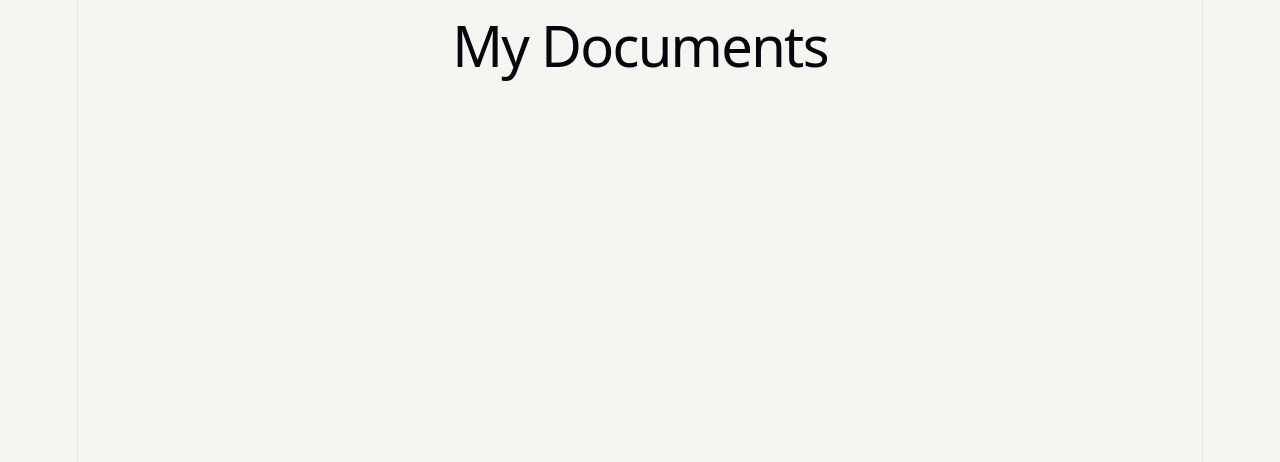
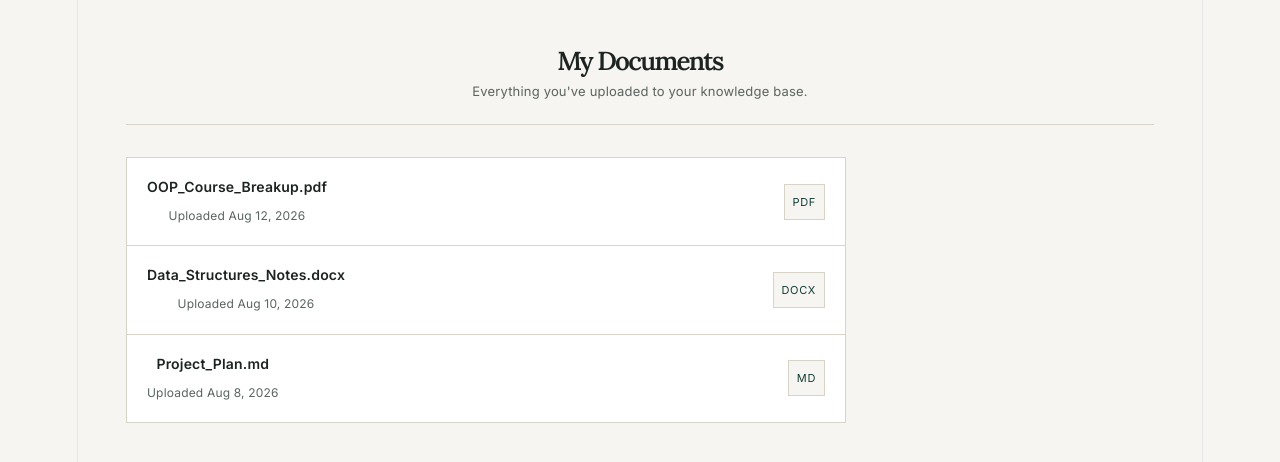
Before and after one commit to Calipha-Rayyan/Personal-Knowledge-Base-MCP, a React app in the folder frontend/: page /documents in a window 1280 px wide. Shown: the top 462 px of the page. Built offline with nearby package versions, Linux system fonts and the light colour scheme; the HTML template or start-up script is replaced by a standard one.

Commit message:
feat: build My Documents page with mock document list

```diff
--- a/frontend/src/pages/MyDocuments.jsx
+++ b/frontend/src/pages/MyDocuments.jsx
@@ -1,7 +1,36 @@
+import '../styles/documents.css'
+
+const mockDocuments = [
+  { id: 1, name: 'OOP_Course_Breakup.pdf', type: 'PDF', uploaded: 'Aug 12, 2026' },
+  { id: 2, name: 'Data_Structures_Notes.docx', type: 'DOCX', uploaded: 'Aug 10, 2026' },
+  { id: 3, name: 'Project_Plan.md', type: 'MD', uploaded: 'Aug 8, 2026' },
+]
+
 function MyDocuments() {
+  const documents = mockDocuments
+
   return (
-    <div>
-      <h1>My Documents</h1>
+    <div className="documents-page">
+      <div className="documents-header">
+        <h1>My Documents</h1>
+        <div className="subtitle">Everything you've uploaded to your knowledge base.</div>
+      </div>
+
+      {documents.length === 0 ? (
+        <div className="documents-empty">You haven't uploaded any documents yet.</div>
+      ) : (
+        <div className="documents-list">
+          {documents.map((doc) => (
+            <div key={doc.id} className="documents-row">
+              <div>
+                <div className="doc-name">{doc.name}</div>
+                <div className="doc-meta">Uploaded {doc.uploaded}</div>
+              </div>
+              <div className="doc-type">{doc.type}</div>
+            </div>
+          ))}
+        </div>
+      )}
     </div>
   )
 }
--- /dev/null
+++ b/frontend/src/styles/documents.css
@@ -0,0 +1,70 @@
+.documents-page {
+  min-height: 100vh;
+  padding: 48px;
+}
+
+.documents-header {
+  margin-bottom: 32px;
+  border-bottom: 1px solid var(--line);
+  padding-bottom: 20px;
+}
+
+.documents-header h1 {
+  font-family: 'Lora', serif;
+  font-size: 26px;
+  font-weight: 600;
+  margin: 0;
+  color: var(--ink);
+}
+
+.documents-header .subtitle {
+  font-size: 13px;
+  color: var(--ink-soft);
+  margin-top: 4px;
+}
+
+.documents-list {
+  max-width: 720px;
+  display: flex;
+  flex-direction: column;
+  gap: 1px;
+  background: var(--line);
+  border: 1px solid var(--line);
+}
+
+.documents-row {
+  background: var(--white);
+  padding: 16px 20px;
+  display: flex;
+  justify-content: space-between;
+  align-items: center;
+}
+
+.documents-row .doc-name {
+  font-family: 'Inter', sans-serif;
+  font-size: 14px;
+  font-weight: 600;
+  color: var(--ink);
+}
+
+.documents-row .doc-meta {
+  font-size: 12px;
+  color: var(--ink-soft);
+  margin-top: 3px;
+}
+
+.documents-row .doc-type {
+  font-size: 11px;
+  letter-spacing: 0.06em;
+  text-transform: uppercase;
+  color: var(--accent-dark);
+  background: var(--paper);
+  border: 1px solid var(--line);
+  padding: 4px 8px;
+}
+
+.documents-empty {
+  color: var(--ink-soft);
+  font-size: 14px;
+  padding: 24px 0;
+}
```
